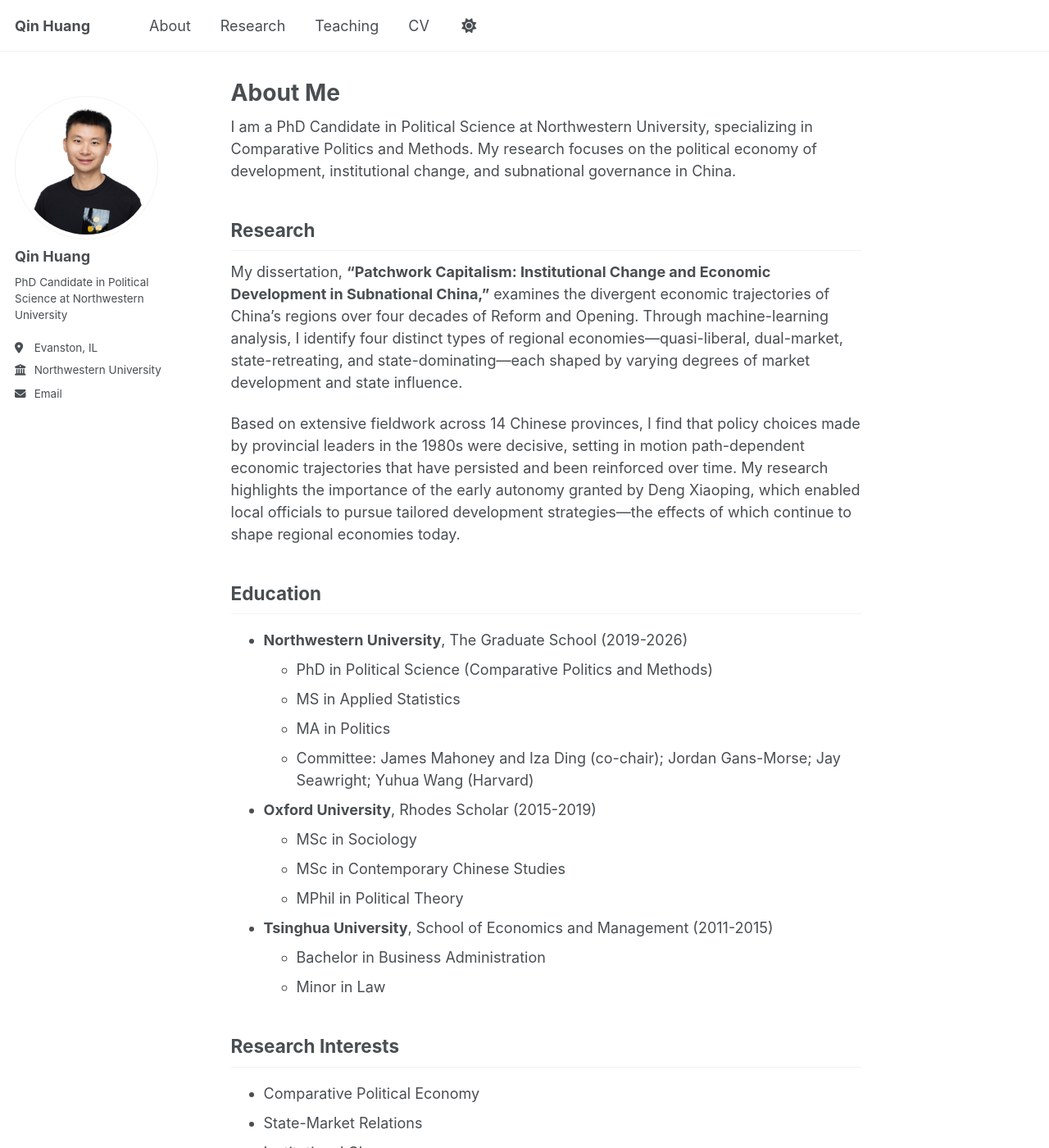
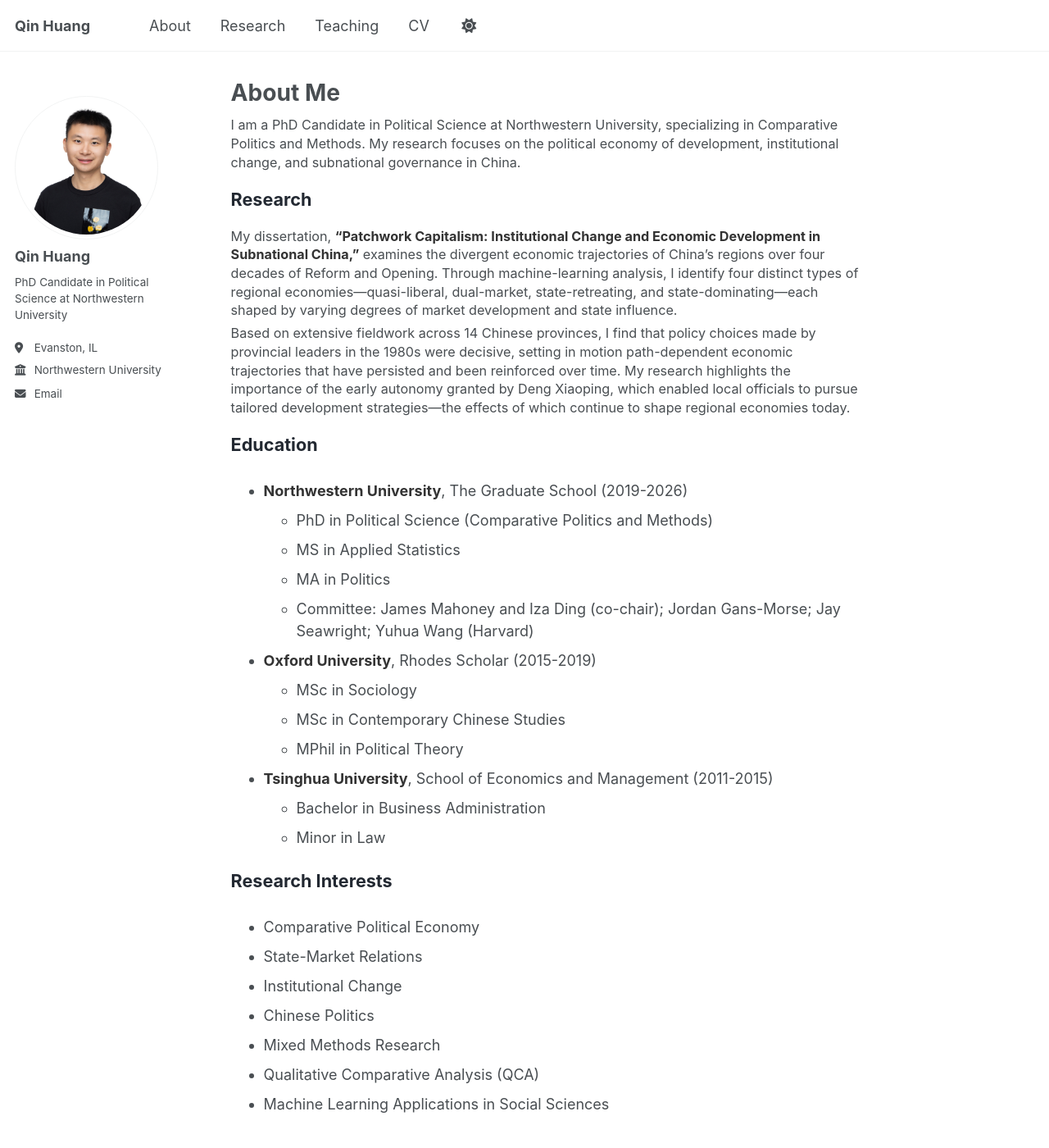
Before and after one commit to qinhuang-poliecon/qinhuang-poliecon.github.io, a Jekyll site: the page built from _pages/about.md, in a window 1280 px wide and 1400 px high. Shown: the whole window at 82% size. Built offline with Jekyll 4.4.1, drawn with Linux system fonts in a browser that asks for light colours.

```diff
--- a/_includes/head.html
+++ b/_includes/head.html
@@ -17,5 +17,6 @@
 
 <!-- For all browsers -->
 <link rel="stylesheet" href="{{ base_path }}/assets/css/main.css">
+<link rel="stylesheet" href="{{ base_path }}/assets/css/custom.css">
 
 <meta http-equiv="cleartype" content="on">
--- /dev/null
+++ b/assets/css/custom.css
@@ -0,0 +1,56 @@
+/* Teaching page specific styling */
+.page__content h2 {
+  font-family: -apple-system, BlinkMacSystemFont, "Roboto", "Segoe UI", "Helvetica Neue", sans-serif;
+  font-style: normal;
+  font-size: 1.2rem;
+  margin-top: 1.5rem;
+  margin-bottom: 0.5rem;
+  font-weight: bold;
+  border-bottom: none;
+  color: #222831;
+}
+
+.page__content strong {
+  font-weight: bold;
+  color: #333;
+}
+
+.page__content p {
+  margin-bottom: 0.3rem;
+  font-size: 0.9rem;
+  line-height: 1.4;
+}
+
+.layout--archive .page__title {
+  font-size: 1.8rem;
+  margin-bottom: 1.5rem;
+  font-weight: bold;
+  color: #222831;
+  font-family: -apple-system, BlinkMacSystemFont, "Roboto", "Segoe UI", "Helvetica Neue", sans-serif;
+}
+
+/* Adjust spacing between sections */
+.page__content h2 + p {
+  margin-top: 0.3rem;
+}
+
+/* Make flex container more compact */
+.page__content p[style*="display: flex"] {
+  margin-bottom: 0.2rem;
+  margin-top: 0.8rem;
+}
+
+/* Reduce space between sections */
+.page__content p + h2 {
+  margin-top: 1.2rem;
+}
+
+/* Page footer number styling */
+.page__content:after {
+  content: "2";
+  display: block;
+  text-align: center;
+  margin-top: 2rem;
+  margin-bottom: 2rem;
+  font-size: 0.9rem;
+}
--- /dev/null
+++ b/assets/css/custom.scss
@@ -0,0 +1,39 @@
+/* Teaching page specific styling */
+.page__content h2 {
+  font-family: Georgia, serif;
+  font-style: italic;
+  font-size: 1.3rem;
+  margin-top: 2rem;
+  margin-bottom: 1rem;
+  font-weight: normal;
+  border-bottom: none;
+}
+
+.page__content strong {
+  font-weight: bold;
+}
+
+.page__content p {
+  margin-bottom: 0.5rem;
+  font-size: 0.95rem;
+}
+
+.layout--archive .page__title {
+  font-size: 2rem;
+  margin-bottom: 2rem;
+  font-weight: bold;
+}
+
+/* Adjust spacing between sections */
+.page__content h2 + p {
+  margin-top: 0.5rem;
+}
+
+/* Page footer number styling */
+.page__content:after {
+  content: "2";
+  display: block;
+  text-align: center;
+  margin-top: 3rem;
+  margin-bottom: 3rem;
+}
```
Also changed, not shown: _pages/teaching.html (+51 -4 lines).
